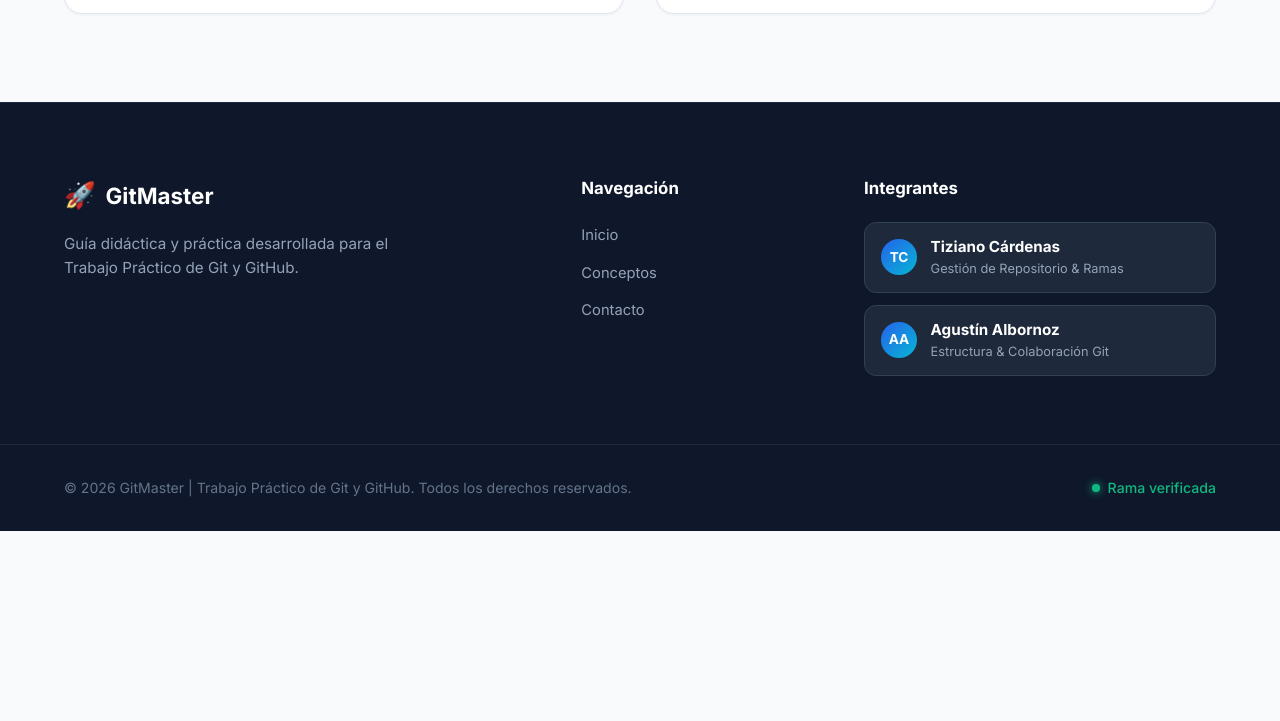
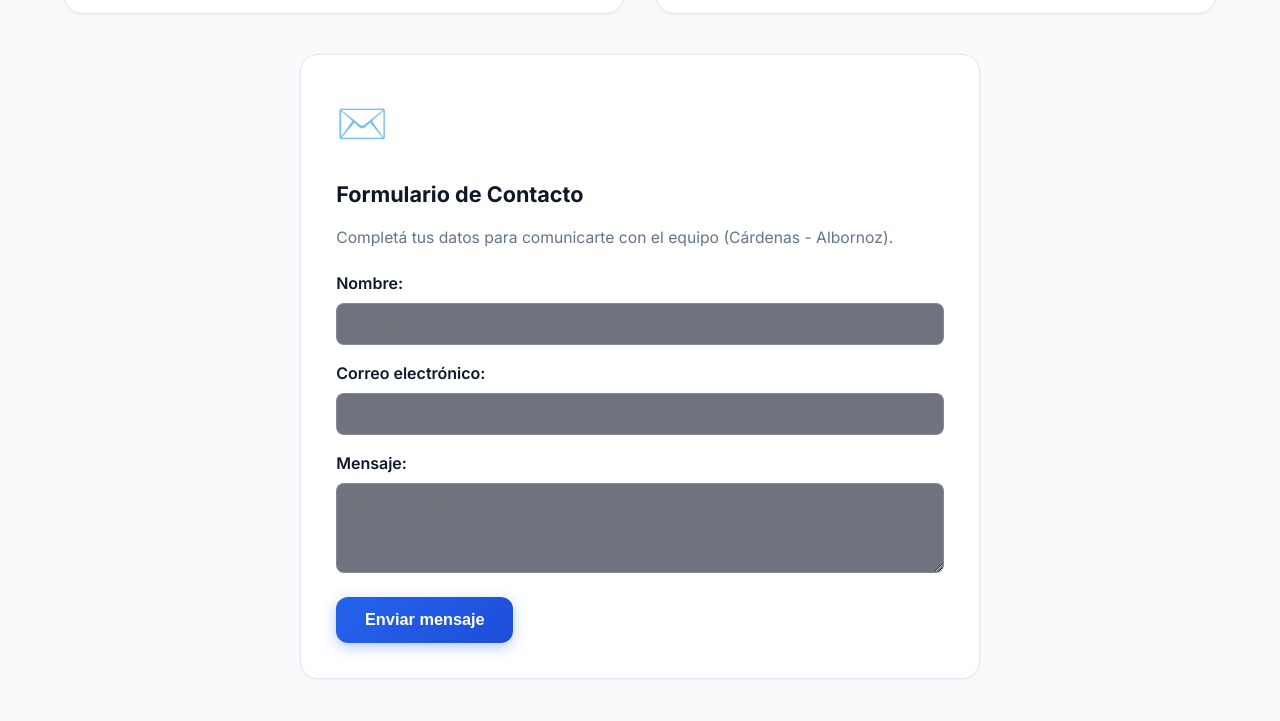
Before and after one commit to Cardenastiziano/Cardenas-Albornoz-Github-Git, a plain HTML site: page contacto.html in a window 1280 px wide. Shown: the part 679-1400 px from the top of the page. Before the commit the page ends 1210 px from the top, so only its background shows below. Drawn offline with Linux system fonts and the light colour scheme.

Commit message:
Agregar formulario de contacto en contacto.html y actualizar README

```diff
--- a/contacto.html
+++ b/contacto.html
@@ -47,6 +47,27 @@
                     <div class="card-footer-tip">Rol: Frontend & Git Contributor</div>
                 </article>
             </div>
+
+            <section class="card" style="margin-top: 2.5rem; max-width: 680px; margin-left: auto; margin-right: auto;">
+                <div class="card-icon">✉️</div>
+                <h3>Formulario de Contacto</h3>
+                <p>Completá tus datos para comunicarte con el equipo (Cárdenas - Albornoz).</p>
+                <form action="#" method="post" style="display: flex; flex-direction: column; gap: 1rem; margin-top: 1.25rem; text-align: left;">
+                    <div style="display: flex; flex-direction: column; gap: 0.4rem;">
+                        <label for="nombre" style="font-weight: 600;">Nombre:</label>
+                        <input type="text" id="nombre" name="nombre" required placeholder="Tu nombre" style="padding: 0.75rem 1rem; border-radius: 8px; border: 1px solid rgba(255,255,255,0.15); background: rgba(15,23,42,0.6); color: inherit; font-family: inherit;">
+                    </div>
+                    <div style="display: flex; flex-direction: column; gap: 0.4rem;">
+                        <label for="email" style="font-weight: 600;">Correo electrónico:</label>
+                        <input type="email" id="email" name="email" required placeholder="tu@email.com" style="padding: 0.75rem 1rem; border-radius: 8px; border: 1px solid rgba(255,255,255,0.15); background: rgba(15,23,42,0.6); color: inherit; font-family: inherit;">
+                    </div>
+                    <div style="display: flex; flex-direction: column; gap: 0.4rem;">
+                        <label for="mensaje" style="font-weight: 600;">Mensaje:</label>
+                        <textarea id="mensaje" name="mensaje" rows="4" required placeholder="Escribí tu consulta..." style="padding: 0.75rem 1rem; border-radius: 8px; border: 1px solid rgba(255,255,255,0.15); background: rgba(15,23,42,0.6); color: inherit; font-family: inherit; resize: vertical;"></textarea>
+                    </div>
+                    <button type="submit" class="btn btn-primary" style="align-self: flex-start; margin-top: 0.5rem;">Enviar mensaje</button>
+                </form>
+            </section>
         </div>
     </main>
 
```
Also changed, not shown: 1 other file.
